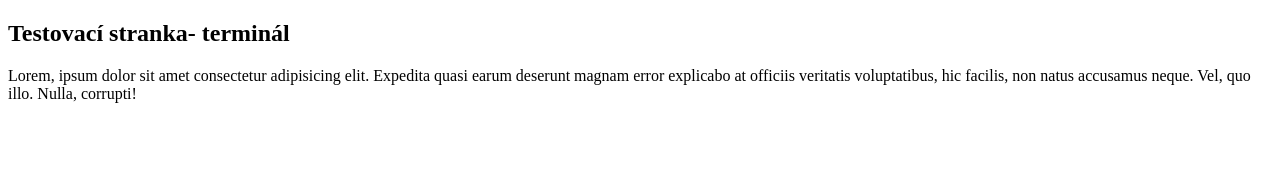
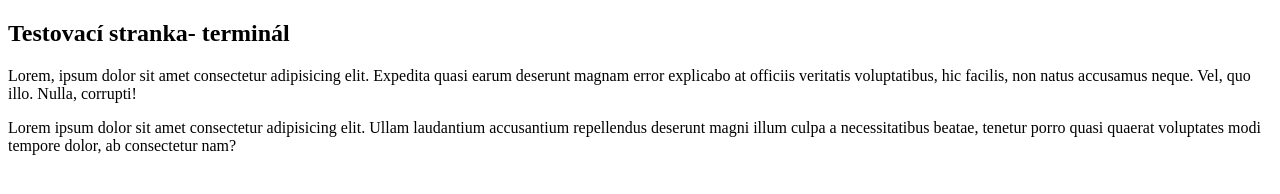
Before and after one commit to Fi3ex/krumpholc222, a plain HTML site: page index.html in a window 1280 px wide. Drawn offline with Linux system fonts and the light colour scheme.

Commit message:
přidán druhý odstavec

```diff
--- a/index.html
+++ b/index.html
@@ -9,6 +9,8 @@
 
     <p>Lorem, ipsum dolor sit amet consectetur adipisicing elit. Expedita quasi earum deserunt magnam error explicabo at
         officiis veritatis voluptatibus, hic facilis, non natus accusamus neque. Vel, quo illo. Nulla, corrupti!</p>
-
+    <p>Lorem ipsum dolor sit amet consectetur adipisicing elit. Ullam laudantium accusantium repellendus deserunt magni
+        illum culpa a necessitatibus beatae, tenetur porro quasi quaerat voluptates modi tempore dolor, ab consectetur
+        nam?</p>
 </body>
 </html>
```
